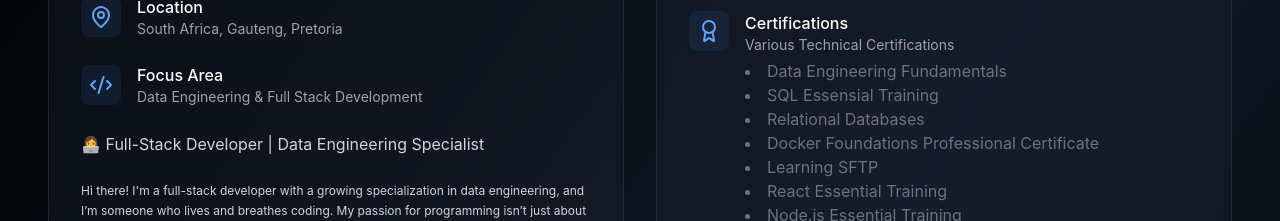
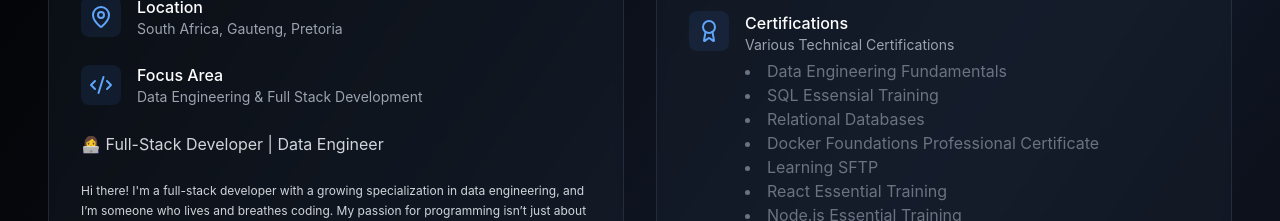
Before and after one commit to Ikageng-20-12/Portfolio-Website, a React (Create React App) app in the folder my-app/: page / in a window 1280 px wide. Shown: the part 3980-4201 px from the top of the page. Built offline with nearby package versions, Linux system fonts and the light colour scheme.

Commit message:
Made minor changes

```diff
--- a/my-app/src/components/about/Biography.tsx
+++ b/my-app/src/components/about/Biography.tsx
@@ -41,7 +41,7 @@
             <p className="text-sm text-gray-400">Data Engineering & Full Stack Development</p>
           </div>
         </div>
-        <p className="text-gray-300 leading-relaxed">👩‍💻 Full-Stack Developer | Data Engineering Specialist</p>
+        <p className="text-gray-300 leading-relaxed">👩‍💻 Full-Stack Developer | Data Engineer</p>
         <p className="text-xs text-gray-300 leading-relaxed">
         Hi there! I'm a full-stack developer with a growing specialization in data engineering, and I’m someone who lives and breathes coding. My passion for programming isn’t just about solving problems—it's about how coding aligns with who I am as a person.
 
```
Also changed, not shown: my-app/public/logo.png (added).
